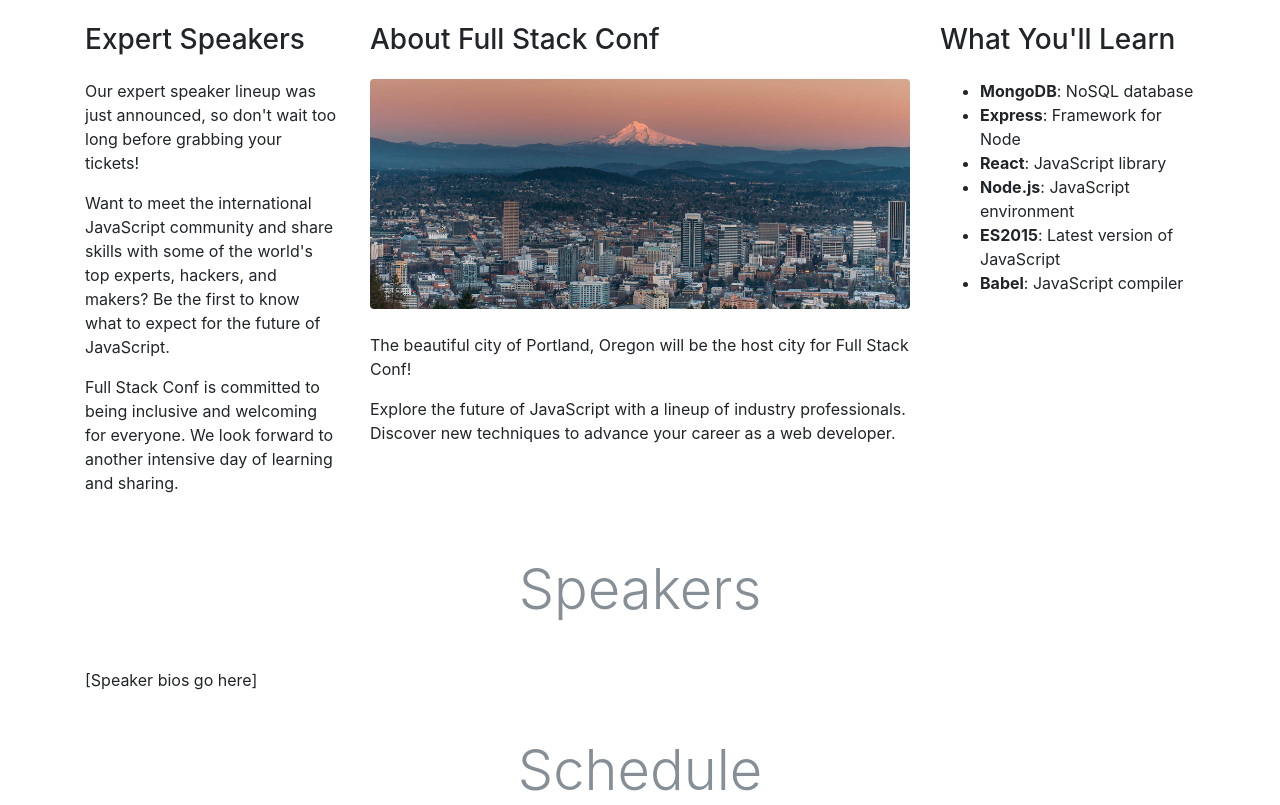
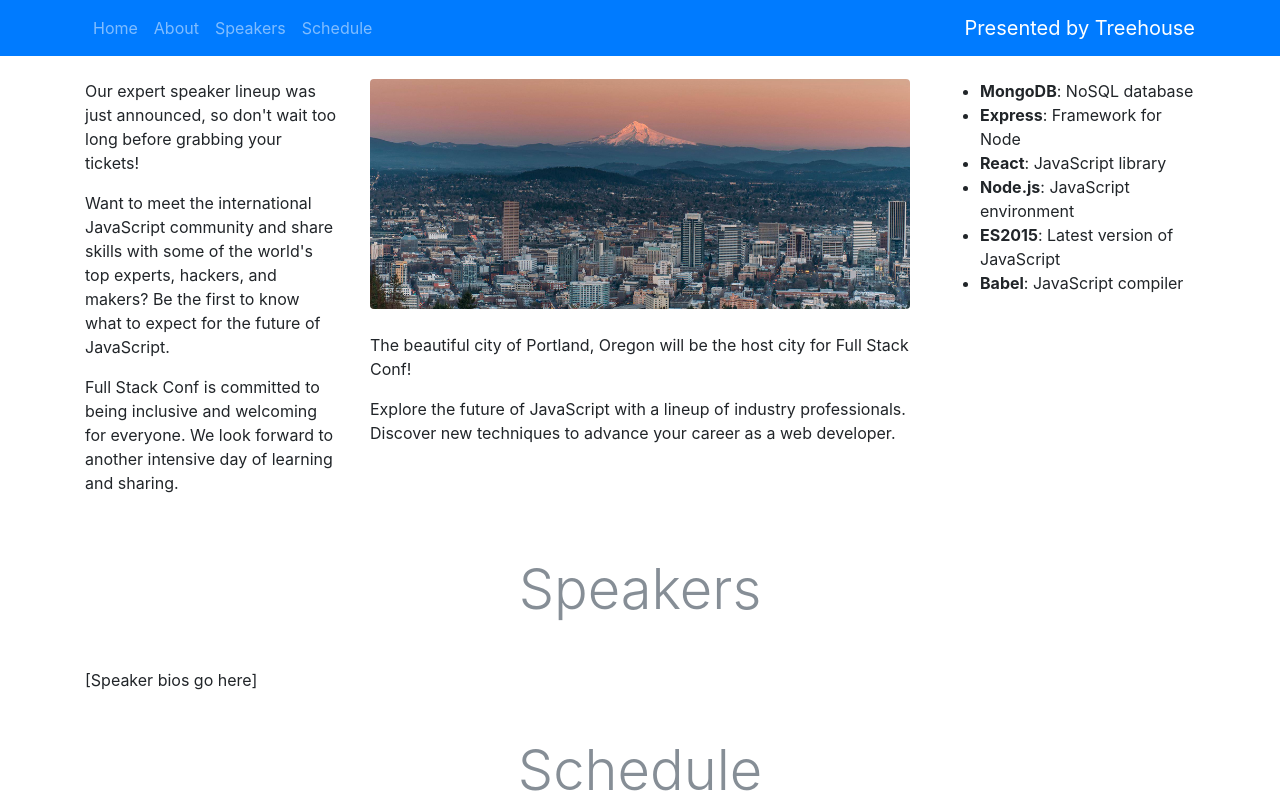
Before and after one commit to YunaHan53/bootstrap-project, a plain HTML site: page index.html in a window 1280 px wide. Shown: the top 805 px of the page. Drawn offline with nearby package versions, Linux system fonts and the light colour scheme.

Commit message:
Added navbar using bootstrap

```diff
--- a/index.html
+++ b/index.html
@@ -10,6 +10,24 @@
     <link rel="stylesheet" href="https://maxcdn.bootstrapcdn.com/bootstrap/4.0.0-beta/css/bootstrap.min.css" integrity="sha384-/Y6pD6FV/Vv2HJnA6t+vslU6fwYXjCFtcEpHbNJ0lyAFsXTsjBbfaDjzALeQsN6M" crossorigin="anonymous">
   </head>
   <body>
+    <!-- navbar -->
+    <nav class="navbar navbar-expand-lg navbar-dark bg-primary fixed-top">
+      <div class="container">
+        <a class="navbar-brand order-1 mr-0" href="https://www.teamtreehouse.com" target="_blank">Presented by Treehouse</a>
+        <button class="navbar-toggler" type="button" data-toggle="collapse" data-target="#navbarNavAltMarkup" aria-controls="navbarNavAltMarkup" aria-expanded="false" aria-label="Toggle navigation">
+          <span class="navbar-toggler-icon"></span>
+        </button>
+        <div class="collapse navbar-collapse" id="navbarNavAltMarkup">
+          <div class="navbar-nav">
+            <a class="nav-item nav-link" href="#home">Home <span class="sr-only">(current)</span></a>
+            <a class="nav-item nav-link" href="#about">About</a>
+            <a class="nav-item nav-link" href="#speakers">Speakers</a>
+            <a class="nav-item nav-link" href="#schedule">Schedule</a>
+          </div>
+        </div>
+      </div>
+    </nav>
+    <!-- end navbar -->
     <div class="container pt-4">
       <!-- About -->
       <div class="row">
```
